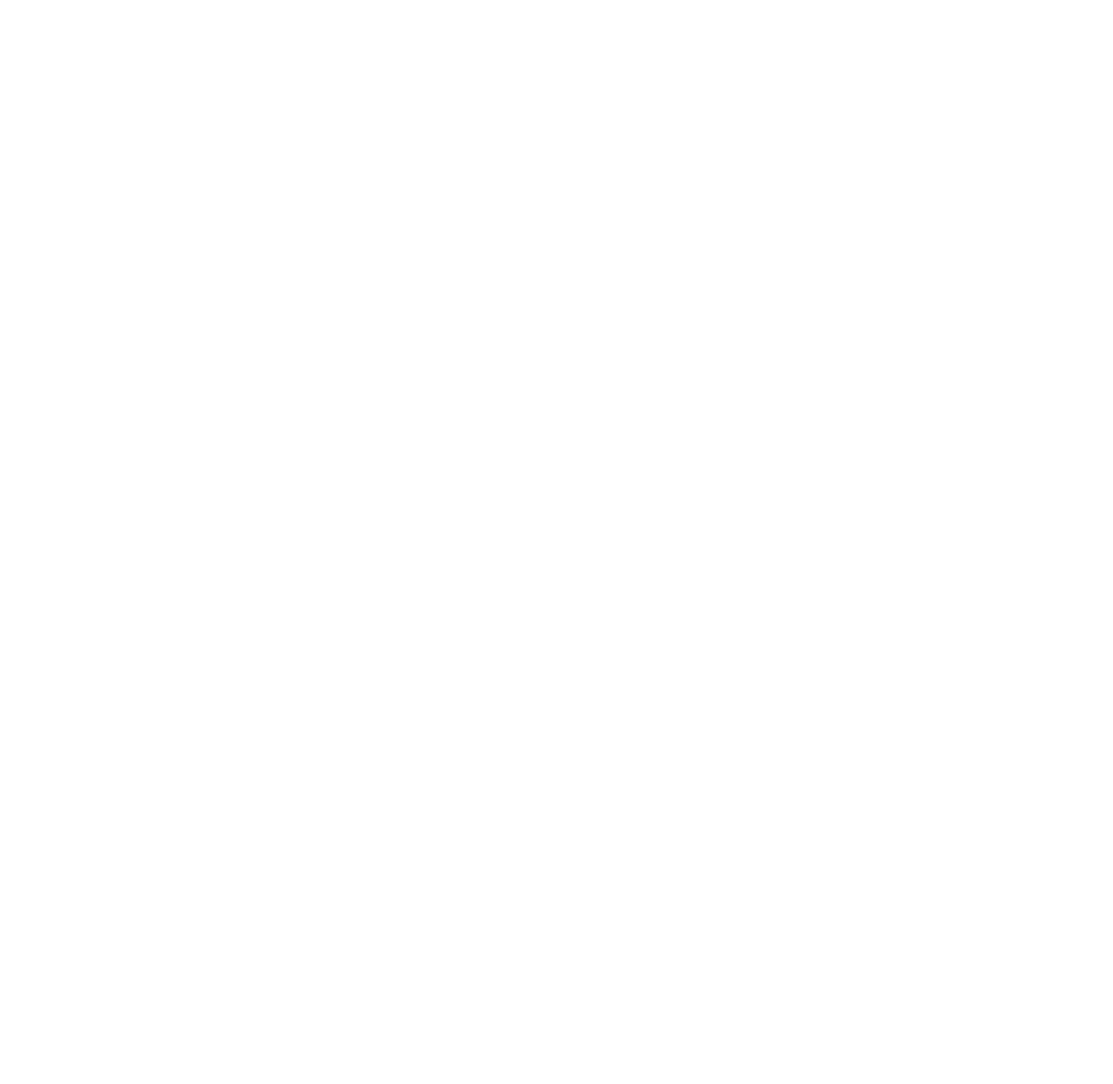
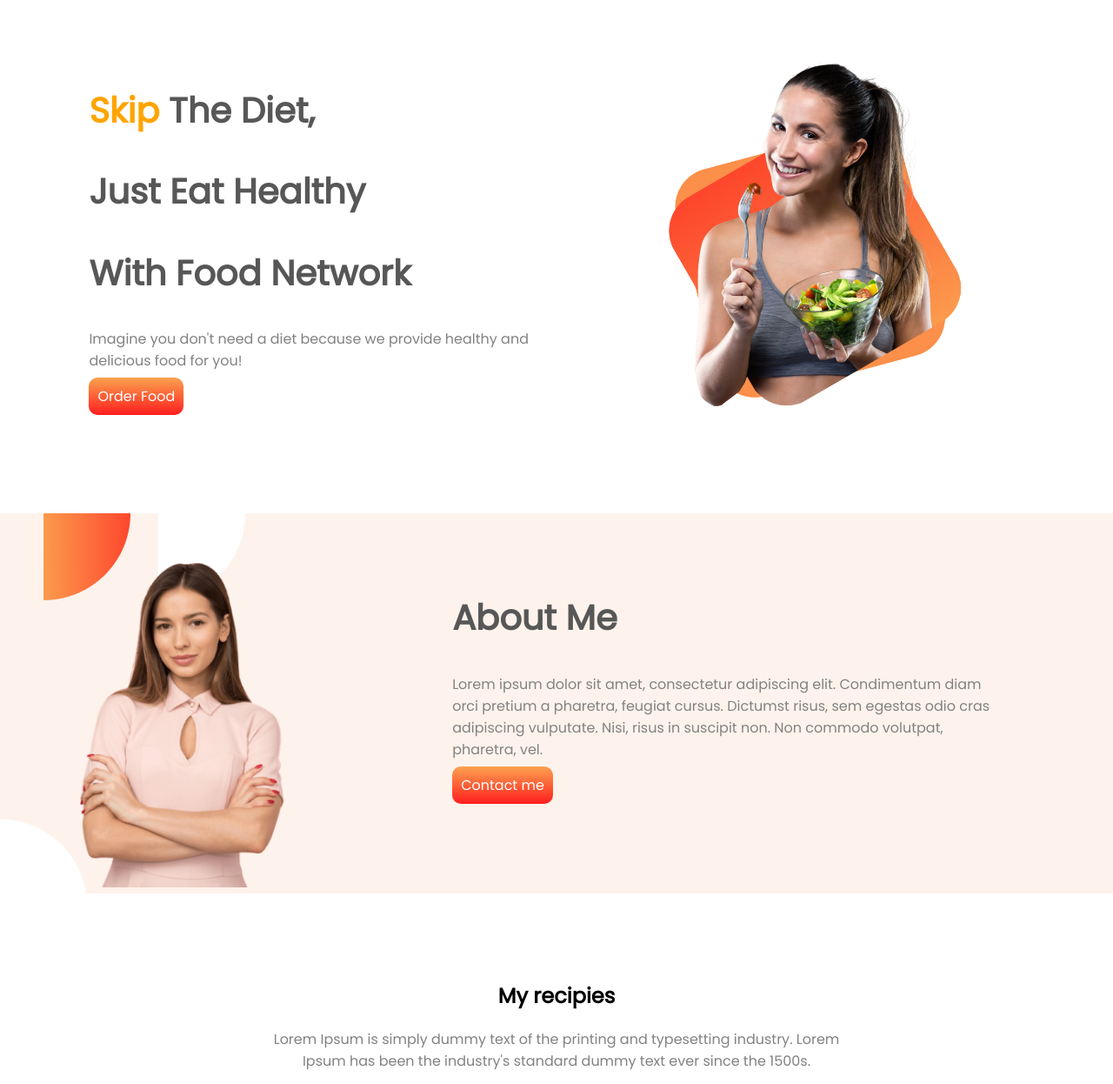
Before and after one commit to Shahorior1/Food_Network, a plain HTML site: page index.html in a window 1280 px wide. Shown: the top 1246 px of the page at 87% size. Before the commit the page ends 800 px from the top, so only its background shows below. Drawn offline with Linux system fonts and the light colour scheme.

Commit message:
git push half

```diff
--- a/index.html
+++ b/index.html
@@ -5,9 +5,50 @@
     <meta http-equiv="X-UA-Compatible" content="IE=edge">
     <meta name="viewport" content="width=device-width, initial-scale=1.0">
     <title>Food_Network</title>
+    <link rel="preconnect" href="https://fonts.googleapis.com">
+    <link rel="preconnect" href="https://fonts.gstatic.com" crossorigin>
+    <link href="https://fonts.googleapis.com/css2?family=Poppins:wght@300;400&display=swap" rel="stylesheet">
     <link rel="stylesheet" href="style.css">
 </head>
 <body>
+    <section class="container">
+        <div class="half-width">
+            <h1> <span class="color">Skip</span> The Diet,</h1>
+            <h1>Just Eat Healthy</h1>
+            <h1>With Food Network</h1>
+            <p>Imagine you don't need a diet because we provide
+            healthy and delicious food for you!</p>
+            <a class="link-button" target="_blank" href="https://www.youtube.com/">Order Food</a>
+        </div>
+        <div class="half-width">
+            <img src="images/female/Group 8425.png" alt="">
+        </div>
+    </section>
+    <section class="container About-me">
+        <div class="half-width">
+            <img src="images/female/Person Image.png" alt="">
+        </div>
+        <div class="half-width">
+            <h1>About Me</h1>
+            <p>Lorem ipsum dolor sit amet, consectetur adipiscing elit. Condimentum diam orci pretium a pharetra, feugiat cursus. Dictumst risus, sem egestas odio cras adipiscing vulputate. Nisi, risus in suscipit non. Non commodo volutpat, pharetra, vel.</p>
+            <a class="link-button" target="_blank" href="">Contact me</a>
+        </div>
+    </section>
 
+        <div class="footer">
+        <h2>My recipies</h2>
+        <p>Lorem Ipsum is simply dummy text of the printing and typesetting industry. Lorem Ipsum has been the industry's standard dummy text ever since the 1500s.</p>
+       </div>
+       <section class="top-card">
+        <div class="card">
+            <div class="image-style">
+                <img src="images/food/Project Cover.jpg" alt="">
+            </div>
+            <div>
+              <h2>Recipie Title</h2>
+              <p>Lorem ipsum dolor sit amet, consectetur adipiscing elit. Lacus, fermentum amet faucibus sed id nisi lectus at.</p>
+            </div>
+        </div>
+       </section>
 </body>
 </html>
--- a/style.css
+++ b/style.css
@@ -0,0 +1,46 @@
+body{
+    margin: 0;
+    font-family: 'Poppins', sans-serif;
+}
+h1{
+    font-size:40px;
+    color: #575757;
+}
+p{
+    color: #828282;
+}
+.color{
+    color: orange;
+}
+.container{
+    display: flex;
+    margin-bottom: 100px;
+}
+.half-width img{
+    width: 70%;
+ }
+ .half-width{
+    padding-left: 8%;
+    margin-top: 5%;
+ }
+ .link-button{
+    text-decoration: none;
+    background-image: linear-gradient(#FBA24F,#FF1E1E);
+    padding: 10px 10px;
+    border-radius: 10px;
+    color: white;
+ }
+ .About-me{
+    background-image: url(images/shapes/7.png);
+    padding-right: 10%;
+
+ }
+ .footer{
+    text-align: center;
+    align-items: center;
+    width: 700px;
+    margin: auto;
+ }
+ .image-style{
+    width: 100%;
+ }
```
